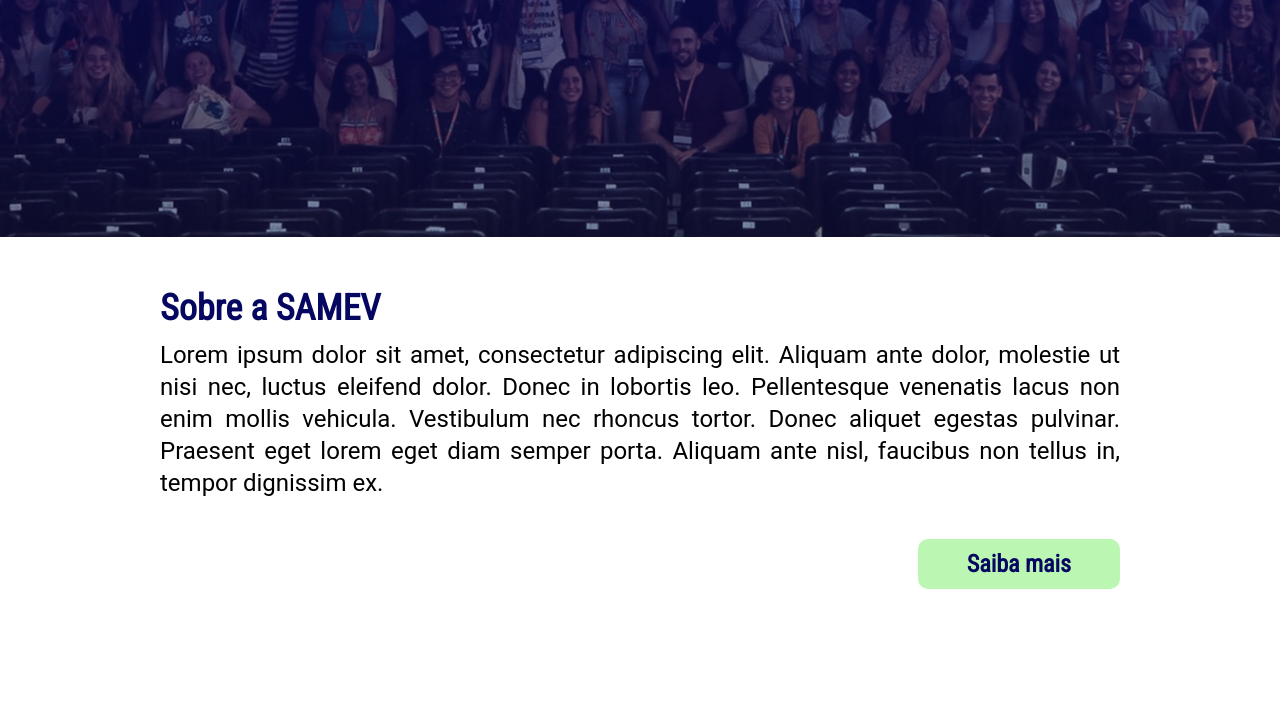
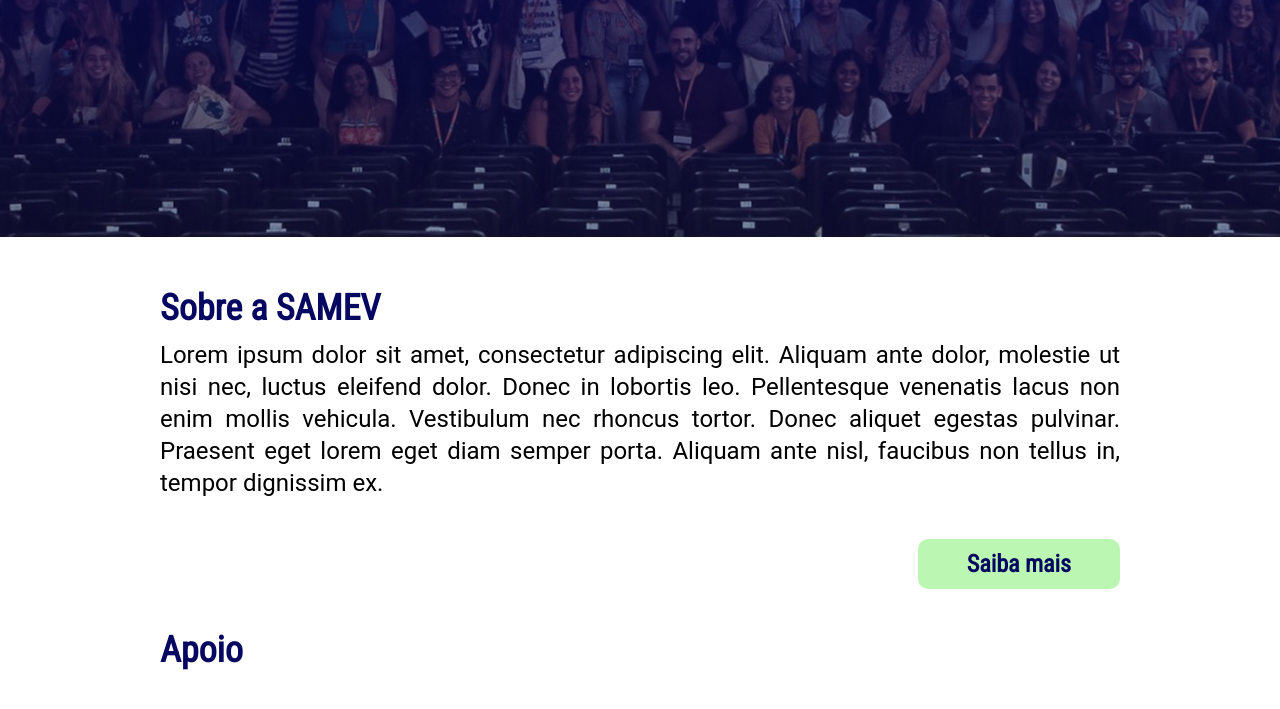
Before and after one commit to lauro-ladeira/samev-gatsby, a Gatsby site: page / in a window 1280 px wide. Shown: the part 563-1272 px from the top of the page. Built offline with nearby package versions, Linux system fonts and the light colour scheme; Gatsby itself is replaced by a stand-in of ours.

Commit message:
sobre merge

```diff
--- /dev/null
+++ b/src/components/inicio/Apoio/index.js
@@ -0,0 +1,19 @@
+import React from "react"
+import * as S from "./styled"
+
+const Sobre = () => {
+  return (
+    <S.Wrapper>
+      <S.Container>
+        <S.Title>Apoio</S.Title>
+        <S.ApoiadoresContainer>
+          <S.Apoiador />
+          <S.Apoiador />
+          <S.Apoiador />
+        </S.ApoiadoresContainer>
+      </S.Container>
+    </S.Wrapper>
+  )
+}
+
+export default Sobre
--- /dev/null
+++ b/src/components/inicio/Apoio/styled.js
@@ -0,0 +1,40 @@
+import styled from "styled-components"
+// import media from "styled-media-query"
+// import { Link } from "gatsby"
+
+import ApoiadorImage from "../../../images/apoiador.jpg"
+
+export const Wrapper = styled.div`
+  width: 100%;
+  height: auto;
+`
+
+export const Container = styled.div`
+  width: 75%;
+  margin: 0 auto;
+  padding: 20px 0;
+`
+
+export const Title = styled.h1`
+  font-family: "Roboto Condensed";
+  font-weight: bold;
+  font-size: 36px;
+  line-height: 42px;
+  color: #060761;
+
+  margin-bottom: 20px;
+`
+
+export const ApoiadoresContainer = styled.div`
+  display: flex;
+  justify-content: space-between;
+  background-color: red;
+  height: 100%;
+`
+
+export const Apoiador = styled.div`
+  width: 100%;
+  height: 100%;
+  background-image: url(${ApoiadorImage});
+  background-position: center;
+`
--- a/src/components/inicio/Sobre/index.js
+++ b/src/components/inicio/Sobre/index.js
@@ -1,7 +1,7 @@
 import React from "react"
 import * as S from "./styled"
 
-const Header = () => {
+const Sobre = () => {
   return (
     <S.Wrapper>
       <S.Container>
@@ -22,4 +22,4 @@
   )
 }
 
-export default Header
+export default Sobre
--- a/src/components/inicio/Sobre/styled.js
+++ b/src/components/inicio/Sobre/styled.js
@@ -4,13 +4,12 @@
 
 export const Wrapper = styled.div`
   width: 100%;
-  height: calc(100vh - 80px);
 `
 
 export const Container = styled.div`
   width: 75%;
   margin: 0 auto;
-  padding: 50px 0;
+  padding: 50px 0 20px;
 `
 
 export const Title = styled.h1`
--- a/src/pages/index.js
+++ b/src/pages/index.js
@@ -5,12 +5,14 @@
 
 import Header from '../components/inicio/Header'
 import Sobre from '../components/inicio/Sobre'
+import Apoio from '../components/inicio/Apoio'
 
 const IndexPage = () => (
   <Layout>
     <SEO title="Home" />
     <Header />
     <Sobre />
+    <Apoio />
   </Layout>
 )
 
```
Also changed, not shown: src/images/apoiador.jpg (added).
